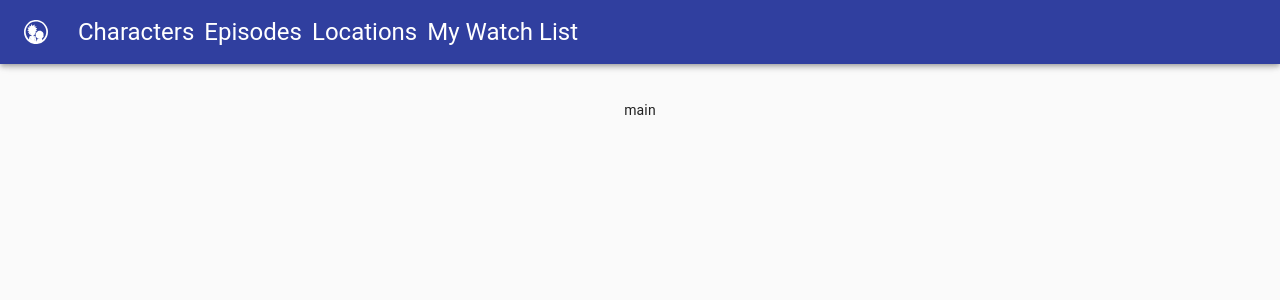
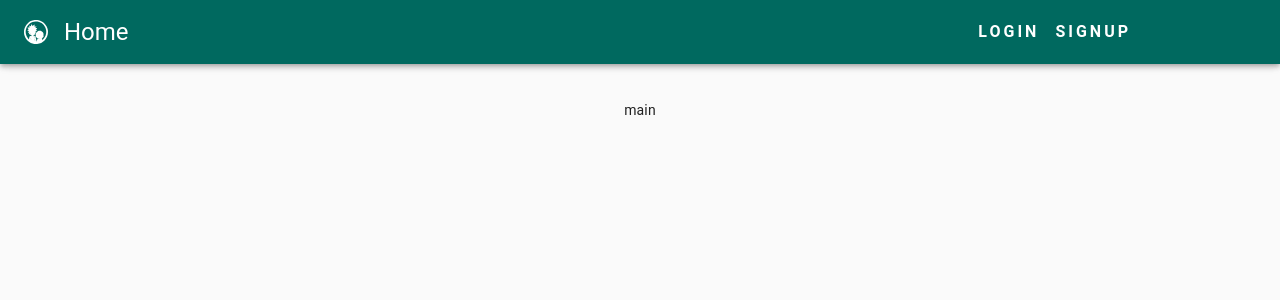
Before and after one commit to Taras-B/commerce-app, a React (Create React App) app in the folder client/: page / in a window 1280 px wide. Shown: the top 300 px of the page. Built offline with nearby package versions, Linux system fonts and the light colour scheme.

Commit message:
Create Mui theme,DrawerContent component,fixed

```diff
--- /dev/null
+++ b/client/src/components/Header/DrawerContent.tsx
@@ -0,0 +1,64 @@
+import React from 'react'
+
+import { Link } from 'react-router-dom'
+
+import Grid from '@material-ui/core/Grid'
+import Button from '@material-ui/core/Button'
+import Divider from '@material-ui/core/Divider'
+import List from '@material-ui/core/List'
+import ListItem from '@material-ui/core/ListItem'
+import ListItemIcon from '@material-ui/core/ListItemIcon'
+import ListItemText from '@material-ui/core/ListItemText'
+import AccountCircleTwoToneIcon from '@material-ui/icons/AccountCircleTwoTone'
+import FavoriteTwoToneIcon from '@material-ui/icons/FavoriteTwoTone'
+import { useStylesHeader } from './index'
+
+interface IPropsDrawerContent {
+  handleDrawerToggle: () => void
+}
+
+export const DrawerContent = ({ handleDrawerToggle }: IPropsDrawerContent) => {
+  const { toolbar } = useStylesHeader()
+  return (
+    <div onClick={handleDrawerToggle}>
+      <div className={toolbar}></div>
+      <Divider />
+      <List>
+        {[
+          {
+            id: 1,
+            title: 'Home',
+            icon: <AccountCircleTwoToneIcon />,
+            link: '/',
+          },
+          {
+            id: 4,
+            title: 'My watch list',
+            icon: <FavoriteTwoToneIcon />,
+            link: 'watch',
+          },
+        ].map((obj) => (
+          <Link
+            to={obj.link}
+            key={obj.id}
+            style={{ textDecoration: 'none', color: 'grey' }}>
+            <ListItem button key={obj.id}>
+              <ListItemIcon>{obj.icon}</ListItemIcon>
+              <ListItemText primary={obj.title} />
+            </ListItem>
+          </Link>
+        ))}
+      </List>
+      <Divider />
+
+      <Grid container direction='column'>
+        <Button component={Link} to='/login' color='primary'>
+          Login
+        </Button>
+        <Button component={Link} to='/signup' color='primary'>
+          SignUp
+        </Button>
+      </Grid>
+    </div>
+  )
+}
--- a/client/src/components/Header/index.tsx
+++ b/client/src/components/Header/index.tsx
@@ -3,35 +3,31 @@ import React from 'react'
 import { Link } from 'react-router-dom'
 
 import AppBar from '@material-ui/core/AppBar'
+import Button from '@material-ui/core/Button'
 import CssBaseline from '@material-ui/core/CssBaseline'
-import Divider from '@material-ui/core/Divider'
+
 import Drawer from '@material-ui/core/Drawer'
 import Hidden from '@material-ui/core/Hidden'
 import IconButton from '@material-ui/core/IconButton'
-import List from '@material-ui/core/List'
-import ListItem from '@material-ui/core/ListItem'
-import ListItemIcon from '@material-ui/core/ListItemIcon'
-import ListItemText from '@material-ui/core/ListItemText'
+
 import MenuIcon from '@material-ui/icons/Menu'
 import Toolbar from '@material-ui/core/Toolbar'
 import Typography from '@material-ui/core/Typography'
 import { makeStyles, useTheme } from '@material-ui/core/styles'
-import AccountCircleTwoToneIcon from '@material-ui/icons/AccountCircleTwoTone'
-import AddToQueueTwoToneIcon from '@material-ui/icons/AddToQueueTwoTone'
-import PinDropTwoToneIcon from '@material-ui/icons/PinDropTwoTone'
-import FavoriteTwoToneIcon from '@material-ui/icons/FavoriteTwoTone'
 import SvgIcon from '@material-ui/core/SvgIcon'
+import Grid from '@material-ui/core/Grid'
+import Box from '@material-ui/core/Box'
+import { lightGreen } from '@material-ui/core/colors'
+import { DrawerContent } from './DrawerContent'
 
-const drawerWidth = 240
-
-const useStyles = makeStyles((theme) => ({
+export const useStylesHeader = makeStyles((theme) => ({
   root: {
     display: 'flex',
     marginBottom: 100,
   },
 
   appBar: {
-    backgroundColor: theme.palette.grey[700],
+    backgroundColor: lightGreen[800],
     [theme.breakpoints.up('sm')]: {
       width: `100%`,
       backgroundColor: theme.palette.primary.dark,
@@ -39,14 +35,14 @@ const useStyles = makeStyles((theme) => ({
   },
   menuButton: {
     marginRight: theme.spacing(2),
-    backgroundColor: theme.palette.grey[600],
+    backgroundColor: 'inherit',
     [theme.breakpoints.up('sm')]: {
       display: 'none',
     },
   },
   toolbar: theme.mixins.toolbar,
   drawerPaper: {
-    width: drawerWidth,
+    width: 240,
     color: 'red',
   },
   content: {
@@ -54,8 +50,6 @@ const useStyles = makeStyles((theme) => ({
     padding: theme.spacing(3),
   },
   sectionMobile: {
-    display: 'flex',
-    marginLeft: 30,
     [theme.breakpoints.down('xs')]: {
       display: 'none',
     },
@@ -71,59 +65,13 @@ const useStyles = makeStyles((theme) => ({
 
 export function Header(props: any) {
   const { window } = props
-  const classes = useStyles()
+  const classes = useStylesHeader()
   const theme = useTheme()
   const [mobileOpen, setMobileOpen] = React.useState(false)
 
   const handleDrawerToggle = () => {
     setMobileOpen(!mobileOpen)
   }
-
-  const drawer = (
-    <div>
-      <div className={classes.toolbar}></div>
-      <Divider />
-      <List>
-        {[
-          {
-            id: 1,
-            title: 'Home',
-            icon: <AccountCircleTwoToneIcon />,
-            link: '/',
-          },
-          {
-            id: 2,
-            title: 'Episodes',
-            icon: <AddToQueueTwoToneIcon />,
-            link: 'episodes',
-          },
-          {
-            id: 3,
-            title: 'Locations',
-            icon: <PinDropTwoToneIcon />,
-            link: 'locations',
-          },
-          {
-            id: 4,
-            title: 'My watch list',
-            icon: <FavoriteTwoToneIcon />,
-            link: 'watch',
-          },
-        ].map((obj) => (
-          <Link
-            to={obj.link}
-            key={obj.id}
-            style={{ textDecoration: 'none', color: 'grey' }}>
-            <ListItem button key={obj.id}>
-              <ListItemIcon>{obj.icon}</ListItemIcon>
-              <ListItemText primary={obj.title} />
-            </ListItem>
-          </Link>
-        ))}
-      </List>
-    </div>
-  )
-
   const container = window !== undefined ? () => window().document.body : undefined
 
   return (
@@ -146,28 +94,31 @@ export function Header(props: any) {
           <Typography className={classes.title} variant='h6'>
             E-Commerce
           </Typography>
-          <div className={classes.sectionMobile}>
-            <Typography variant='h5'>
-              <Link to='/' className={classes.linkDecoration}>
-                Characters
-              </Link>
-            </Typography>
-            <Typography variant='h5'>
-              <Link to='/episodes' className={classes.linkDecoration}>
-                Episodes
-              </Link>
-            </Typography>
-            <Typography variant='h5'>
-              <Link to='/locations' className={classes.linkDecoration}>
-                Locations
-              </Link>
-            </Typography>
-            <Typography variant='h5'>
-              <Link to='/watch-list' className={classes.linkDecoration}>
-                My Watch List
-              </Link>
-            </Typography>
-          </div>
+          <Grid
+            container
+            direction='row'
+            justify='space-between'
+            alignItems='center'
+            className={classes.sectionMobile}>
+            <Grid item container justify='flex-start' xs={7}>
+              <Box ml={2}>
+                <Typography variant='h5'>
+                  <Link to='/' className={classes.linkDecoration}>
+                    Home
+                  </Link>
+                </Typography>
+              </Box>
+            </Grid>
+            <Grid item xs={4}>
+              <Button component={Link} to='/login'>
+                Login
+              </Button>
+
+              <Button component={Link} to='/signup'>
+                SignUp
+              </Button>
+            </Grid>
+          </Grid>
         </Toolbar>
       </AppBar>
 
@@ -185,7 +136,7 @@ export function Header(props: any) {
             ModalProps={{
               keepMounted: true,
             }}>
-            {drawer}
+            <DrawerContent handleDrawerToggle={handleDrawerToggle} />
           </Drawer>
         </Hidden>
       </nav>
--- a/client/src/index.tsx
+++ b/client/src/index.tsx
@@ -4,10 +4,14 @@ import { BrowserRouter } from 'react-router-dom'
 import './index.css'
 import App from './App'
 import reportWebVitals from './reportWebVitals'
+import { ThemeProvider } from '@material-ui/core'
+import { theme } from './theme'
 
 ReactDOM.render(
   <BrowserRouter>
-    <App />
+    <ThemeProvider theme={theme}>
+      <App />
+    </ThemeProvider>
   </BrowserRouter>,
   document.getElementById('root')
 )
--- /dev/null
+++ b/client/src/theme.ts
@@ -0,0 +1,39 @@
+import { createMuiTheme, Theme as AugmentedTheme } from '@material-ui/core/styles'
+import { orange, teal } from '@material-ui/core/colors'
+
+declare module '@material-ui/core/styles/createMuiTheme' {
+  interface Theme {
+    status: {
+      danger: string
+    }
+  }
+
+  interface ThemeOptions {
+    status?: {
+      danger?: string
+    }
+  }
+}
+
+export const theme = createMuiTheme({
+  status: {
+    danger: orange[500],
+  },
+  palette: {
+    primary: { main: teal[500] },
+  },
+  typography: {
+    button: {
+      fontSize: '1rem',
+    },
+  },
+  overrides: {
+    MuiButton: {
+      root: {
+        color: 'white',
+        fontWeight: 600,
+        letterSpacing: 3,
+      },
+    },
+  },
+})
```
